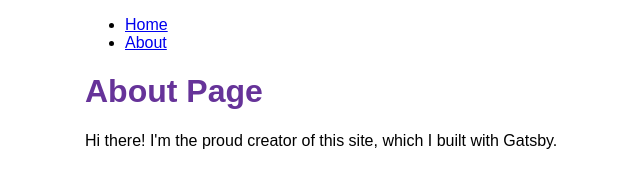
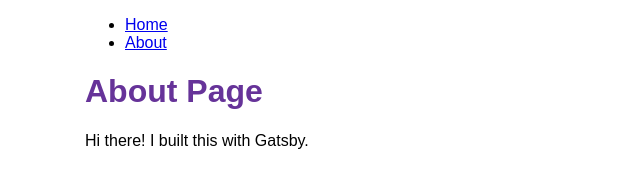
Before and after one commit to dhui0226/gatsby_test_app, a Gatsby site: page /about in a window 1280 px wide. Shown: the whole page, without its empty margins (305-945 px from the left). Built offline with nearby package versions, Linux system fonts and the light colour scheme; Gatsby itself is replaced by a stand-in of ours.

Commit message:
changed About page

```diff
--- a/src/pages/about.js
+++ b/src/pages/about.js
@@ -4,7 +4,7 @@ import Layout from "../components/Layout"
 const AboutPage = () => {
     return (
         <Layout pageTitle="About Page">
-            <p>Hi there! I'm the proud creator of this site, which I built with Gatsby.</p>
+            <p>Hi there! I built this with Gatsby.</p>
         </Layout>
     )
 }
--- a/src/pages/index.js
+++ b/src/pages/index.js
@@ -13,6 +13,7 @@ const IndexPage = () => {
   return (
     <Layout pageTitle='Home Page'>
       <p>Gatsby Tutorial</p>
+      <p>Scooby Doo</p>
     </Layout>
   )
 }
```
